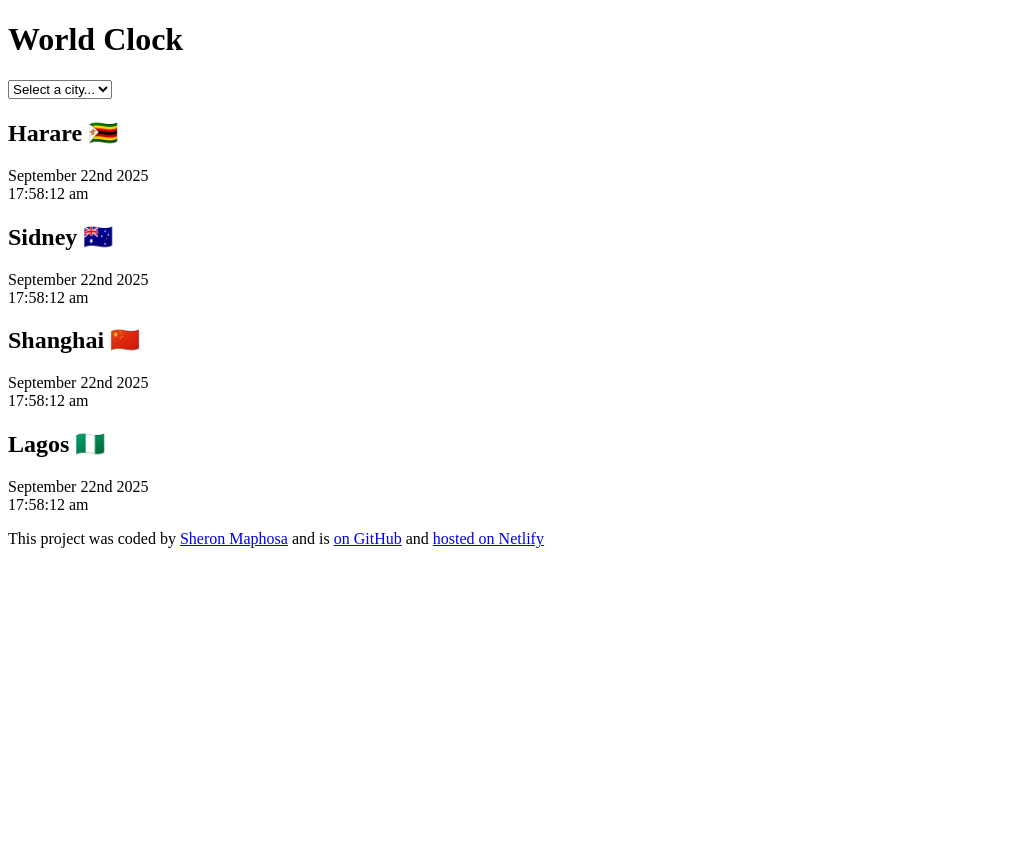
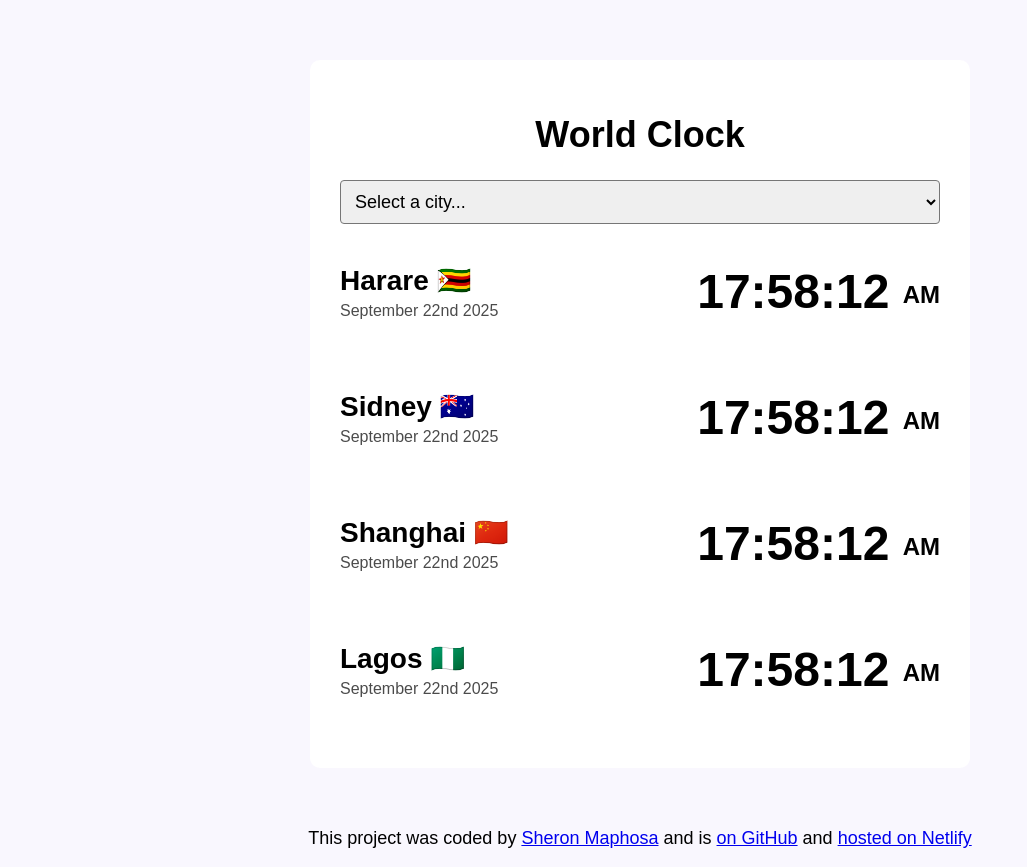
Before and after one commit to Shery-maps/world-clock-plus-add-on-project, a plain HTML site: page index.html in a window 1280 px wide. Shown: the whole page, without its empty margins (0-1027 px from the left). Before the commit the page ends 800 px from the top, so only its background shows below. Drawn offline with nearby package versions, Linux system fonts and the light colour scheme.

Commit message:
added css

```diff
--- a/index.html
+++ b/index.html
@@ -17,26 +17,38 @@
         <option value="">Seoul</option>
         <option value="">Beijing</option>
       </select>
+
       <div class="city">
-        <h2>Harare 🇿🇼</h2>
+        <div>
+          <h2>Harare 🇿🇼</h2>
+          <div class="date">September 22nd 2025</div>
+        </div>
+        <div class="time">17:58:12 <small>AM</small></div>
       </div>
-      <div class="date>">September 22nd 2025</div>
-      <div class="time">17:58:12 am</div>
+
       <div class="city">
-        <h2>Sidney 🇦🇺</h2>
+        <div>
+          <h2>Sidney 🇦🇺</h2>
+          <div class="date">September 22nd 2025</div>
+        </div>
+        <div class="time">17:58:12 <small>AM</small></div>
       </div>
-      <div class="date>">September 22nd 2025</div>
-      <div class="time">17:58:12 am</div>
+
       <div class="city">
-        <h2>Shanghai 🇨🇳</h2>
+        <div>
+          <h2>Shanghai 🇨🇳</h2>
+          <div class="date">September 22nd 2025</div>
+        </div>
+        <div class="time">17:58:12 <small>AM</small></div>
       </div>
-      <div class="date>">September 22nd 2025</div>
-      <div class="time">17:58:12 am</div>
+
       <div class="city">
-        <h2>Lagos 🇳🇬</h2>
+        <div>
+          <h2>Lagos 🇳🇬</h2>
+          <div class="date">September 22nd 2025</div>
+        </div>
+        <div class="time">17:58:12 <small>AM</small></div>
       </div>
-      <div class="date>">September 22nd 2025</div>
-      <div class="time">17:58:12 am</div>
     </div>
     <footer>
       <p>
--- a/src/style.css
+++ b/src/style.css
@@ -0,0 +1,64 @@
+body {
+  background-color: #f9f7fe;
+  font-family: sans-serif;
+}
+
+h1 {
+  text-align: center;
+  font-family: sans-serif;
+  font-size: 36px;
+}
+
+h2 {
+  margin: 0 0 5px;
+  font-size: 28px;
+}
+
+.container {
+  max-width: 600px;
+  background: white;
+  margin: 60px auto;
+  padding: 30px;
+  box-shadow: rgba(100, 100, 111, 0, 2) 0px 7px 29px 0px;
+  border-radius: 10px;
+}
+
+select {
+  display: block;
+  width: 100%;
+  border-radius: 4px;
+  padding: 10px;
+  font-size: 18px;
+}
+.city {
+  display: flex;
+  margin: 10px 0;
+  padding: 30px 0;
+  border-bottom: 1px dashed rgba(0, 0, 0, 0, 2);
+  justify-content: space-between;
+}
+
+city:last-child {
+  border: none;
+}
+
+.date {
+  opacity: 0.7;
+}
+
+.time {
+  font-size: 48px;
+  font-weight: bold;
+}
+
+.time small {
+  font-size: 24px;
+  vertical-align: middle;
+  line-height: 48px;
+}
+
+footer {
+  text-align: center;
+  font-size: 18px;
+  color: rgba(0, 0, 0, 0, 8);
+}
```
